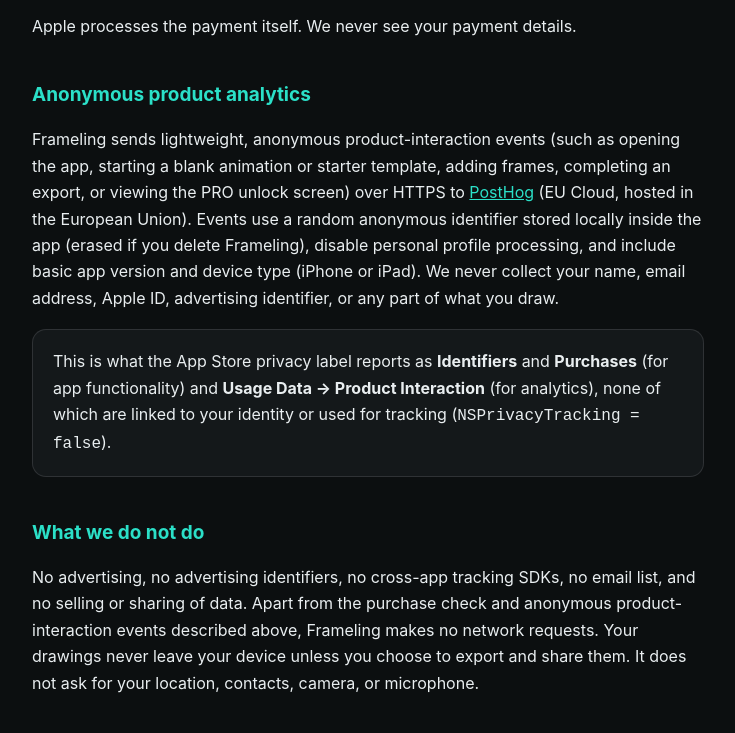
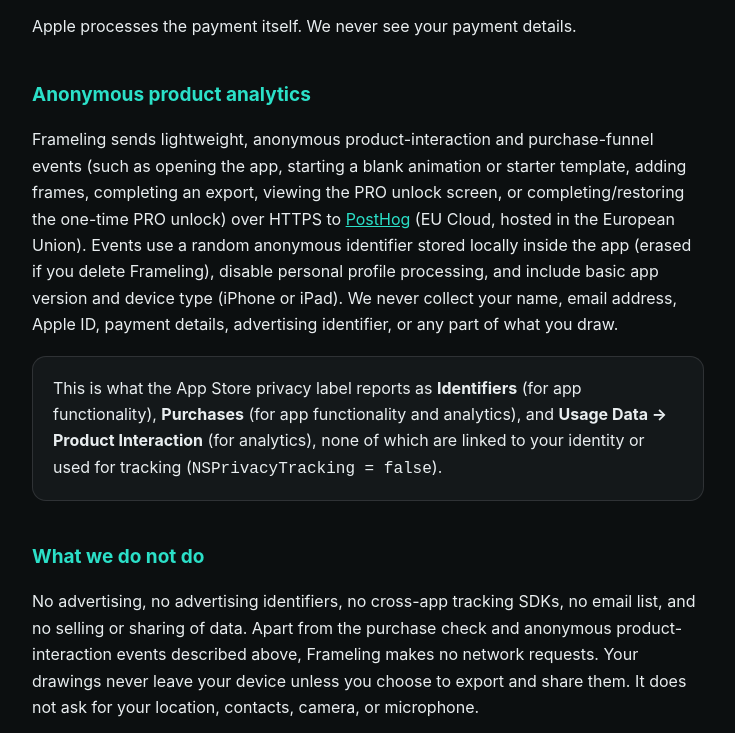
Before and after one commit to chengai1106/frameling-legal, a plain HTML site: page privacy.html in a window 1280 px wide. Shown: the part 1233-1966 px from the top of the page, without its empty margins (272-1007 px from the left). Drawn offline with Linux system fonts and the light colour scheme.

Commit message:
Clarify Purchases analytics purpose alongside app functionality

```diff
--- a/privacy.html
+++ b/privacy.html
@@ -1,6 +1,6 @@
 <!doctype html><html lang="en"><head><meta charset="utf-8"><meta name="viewport" content="width=device-width,initial-scale=1"><title>Privacy Policy &middot; Frameling</title><link rel="stylesheet" href="_style.css"></head><body><div class="wrap"><nav><a href="./">Frameling</a><a href="privacy.html">Privacy</a><a href="terms.html">Terms</a><a href="support.html">Support</a></nav>
 <h1>Privacy Policy</h1>
-<p class="sub">Effective 23 November 2026</p>
+<p class="sub">Effective 24 November 2026</p>
 
 <h2>The short version</h2>
 <div class="card">Frameling has no accounts, no sign-in, and no advertising or cross-app tracking. Your
@@ -33,18 +33,19 @@ Apple ID, or anything about what you drew.</p>
 <p>Apple processes the payment itself. We never see your payment details.</p>
 
 <h2>Anonymous product analytics</h2>
-<p>Frameling sends lightweight, anonymous product-interaction events (such as opening the app, starting a blank
-animation or starter template, adding frames, completing an export, or viewing the PRO unlock screen) over
-HTTPS to <a href="https://posthog.com/privacy" target="_blank" rel="noopener">PostHog</a> (EU Cloud, hosted in
-the European Union). Events use a random anonymous identifier stored locally inside the app (erased if you
-delete Frameling), disable personal profile processing, and include basic app version and device type
-(iPhone or iPad). We never collect your name, email address, Apple ID, advertising identifier, or any part of
+<p>Frameling sends lightweight, anonymous product-interaction and purchase-funnel events (such as opening the
+app, starting a blank animation or starter template, adding frames, completing an export, viewing the PRO unlock
+screen, or completing/restoring the one-time PRO unlock) over HTTPS to
+<a href="https://posthog.com/privacy" target="_blank" rel="noopener">PostHog</a> (EU Cloud, hosted in the
+European Union). Events use a random anonymous identifier stored locally inside the app (erased if you delete
+Frameling), disable personal profile processing, and include basic app version and device type (iPhone or iPad).
+We never collect your name, email address, Apple ID, payment details, advertising identifier, or any part of
 what you draw.</p>
 
-<div class="card">This is what the App Store privacy label reports as <strong>Identifiers</strong> and
-<strong>Purchases</strong> (for app functionality) and <strong>Usage Data &rarr; Product Interaction</strong>
-(for analytics), none of which are linked to your identity or used for tracking
-(<code>NSPrivacyTracking = false</code>).</div>
+<div class="card">This is what the App Store privacy label reports as <strong>Identifiers</strong> (for app
+functionality), <strong>Purchases</strong> (for app functionality and analytics), and
+<strong>Usage Data &rarr; Product Interaction</strong> (for analytics), none of which are linked to your
+identity or used for tracking (<code>NSPrivacyTracking = false</code>).</div>
 
 <h2>What we do not do</h2>
 <p>No advertising, no advertising identifiers, no cross-app tracking SDKs, no email list, and no selling or
@@ -65,4 +66,4 @@ contact Apple Support or write to us at
 
 <h2>Changes</h2>
 <p>If this policy changes, the updated version will be posted on this page with a new effective date.</p>
-<footer>Frameling is made by Cheng Qiao. Questions: <a href="mailto:xiangmucheng001@gmail.com">xiangmucheng001@gmail.com</a><br>Last updated 23 November 2026.</footer></div></body></html>
+<footer>Frameling is made by Cheng Qiao. Questions: <a href="mailto:xiangmucheng001@gmail.com">xiangmucheng001@gmail.com</a><br>Last updated 24 November 2026.</footer></div></body></html>
```
